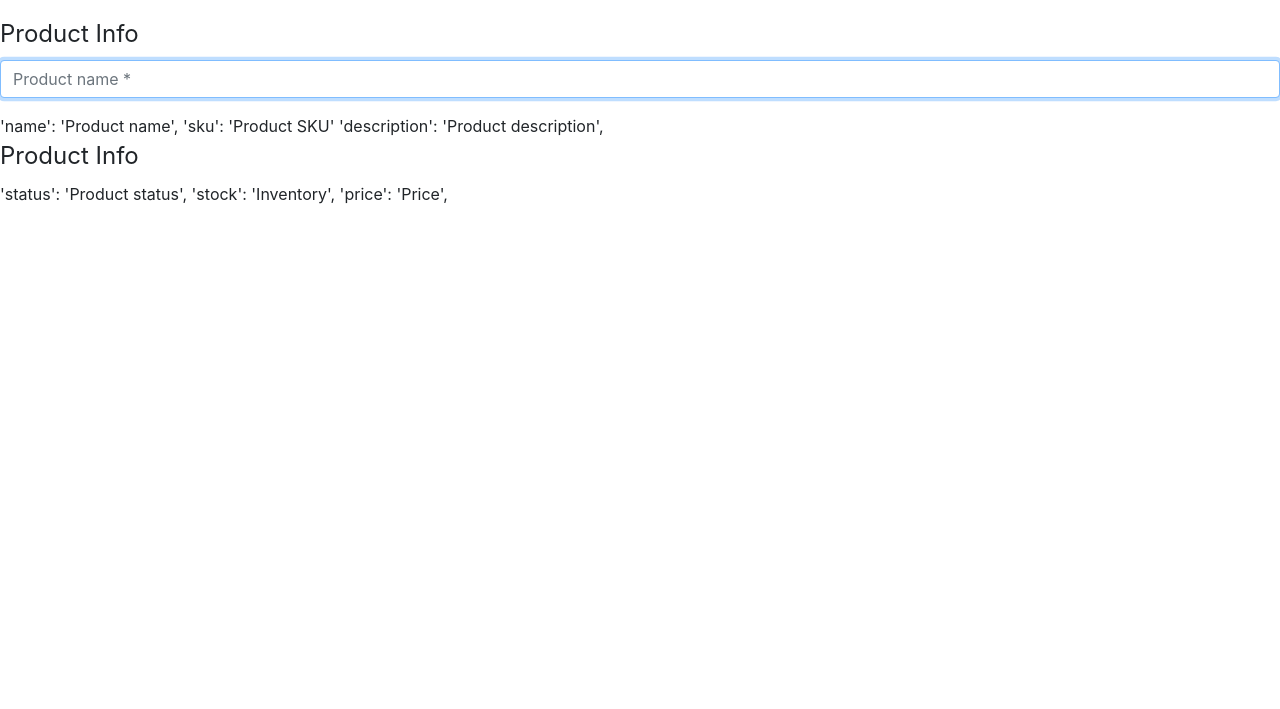
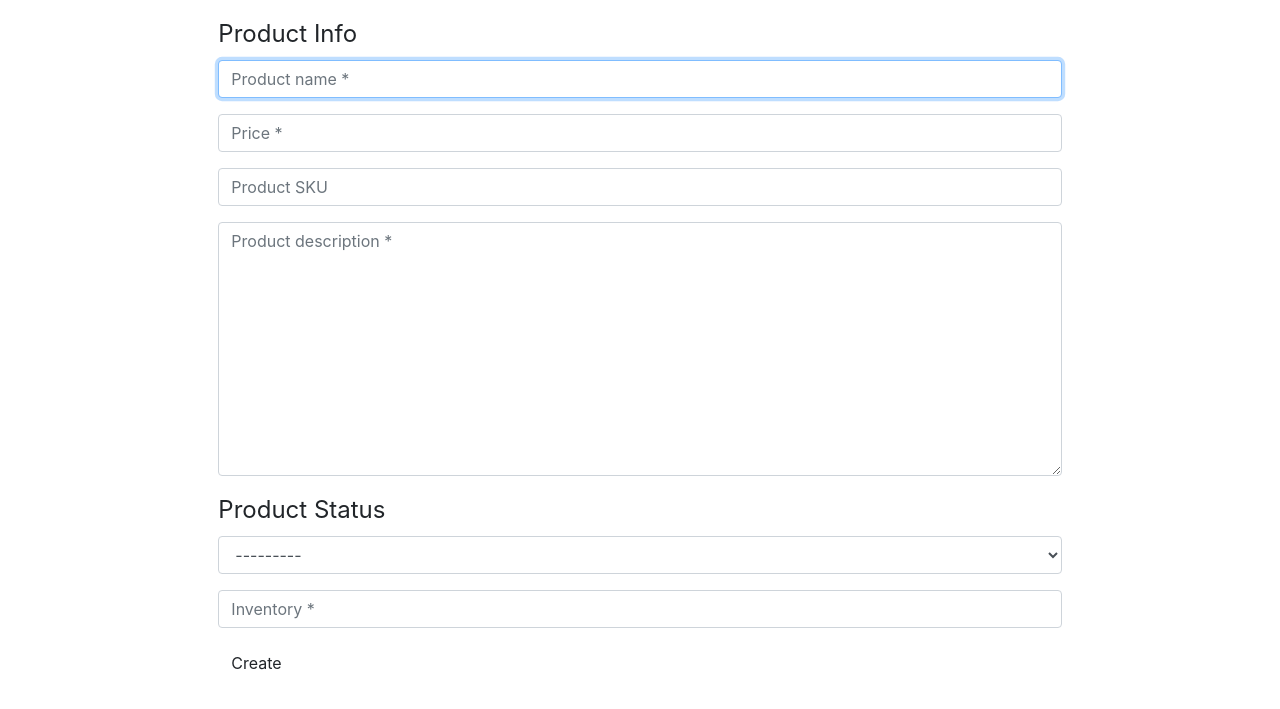
Before and after one commit to Khalanar/inventory_management, a Django app: page //new in a window 1280 px wide. Shown: the part 66-775 px from the top of the page. Run offline with Django 3.2, Linux system fonts and the light colour scheme; data comes from the database, SQL or seed files in the repository; both versions use the stored data as it was after the commit; some libraries are stand-ins or nearby versions.

Commit message:
create form to create new products

```diff
--- a/inventory_manager/inventory/templates/inventory/create_product.html
+++ b/inventory_manager/inventory/templates/inventory/create_product.html
@@ -3,24 +3,27 @@
 
 
 {% block content %}
-
+<div class="row">
+<div class="col-8 offset-2">
     <form action="" method="POST" id="new_product_form">
         {% csrf_token %}
         <fieldset>
             <legend>Product Info</legend>
             {{ new_product_form.name | as_crispy_field }}
-        'name': 'Product name',
-        'sku': 'Product SKU'
-        'description': 'Product description',
+            {{ new_product_form.price | as_crispy_field }}
+            {{ new_product_form.sku | as_crispy_field }}
+            {{ new_product_form.description | as_crispy_field }}
         </fieldset>
         <fieldset>
-        <legend>Product Info</legend>
+            <legend>Product Status</legend>
+            {{ new_product_form.status | as_crispy_field }}
+            {{ new_product_form.stock | as_crispy_field }}
+        </fieldset>
+        <button type="submit" class="btn dark-btn btn-form-br">Create</button>
+    </form>
+</div>
 
-        'status': 'Product status',
-        'stock': 'Inventory',
-        'price': 'Price',
-    </fieldset>
+</div>
 
-</form>
 
 {% endblock %}
--- a/inventory_manager/inventory/views.py
+++ b/inventory_manager/inventory/views.py
@@ -22,11 +22,29 @@ def create_product(request):
 
     if request.method == "POST":
         print('POST FORM')
+
+        form_data = {
+            'name': request.POST['name'],
+            'sku': request.POST['sku'],
+            'status': request.POST['status'],
+            'stock': request.POST['stock'],
+            'price': request.POST['price'],
+            'description': request.POST['description'],
+        }
+
+        new_product_form = NewProductForm(form_data)
+
+        if new_product_form.is_valid():
+            print('form is valid')
+            product = new_product_form.save(commit=False)
+            product.save()
+            print('saved product')
+
     else:
         new_product_form = NewProductForm()
 
-        context = {
-            'new_product_form': new_product_form,
-        }
+    context = {
+        'new_product_form': new_product_form,
+    }
 
     return render(request, 'inventory/create_product.html', context)
```
Also changed, not shown: inventory_manager/db.sqlite3. Lines whose indentation alone changed are shown as unchanged.
